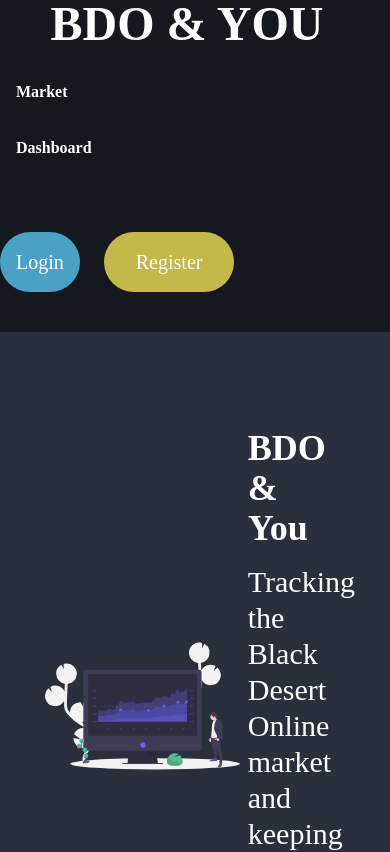
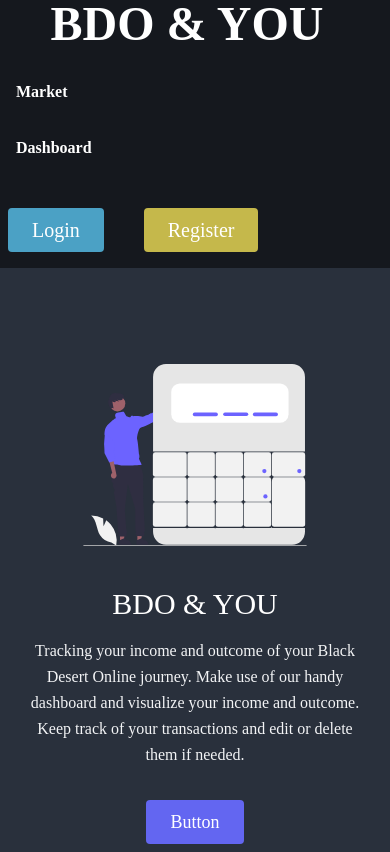
Before and after one commit to S3ntrail/bdo-wallet, a Next.js app: page / in a window 390 px wide. Shown: the top 852 px of the page. Built offline with nearby package versions, Linux system fonts and the light colour scheme; no server answers.

Commit message:
index front end
The hero page has been made more mobile user friendly.

Buttons have changed. Just for the sake of UI and UX

```diff
--- a/components/button/Login/login.js
+++ b/components/button/Login/login.js
@@ -1,16 +1,9 @@
-const SignInButton = props => {
+const SignInButton = (props) => {
+  return (
+    <div className="inline-flex transition ease-in-out duration-500 text-white bg-blue-350 border-0 py-2 px-6 focus:outline-none hover:bg-blue-500 rounded text-lg">
+      <h5 className="font-medium">{props.title}</h5>
+    </div>
+  );
+};
 
-  return(
-    <div className="
-      transition duration-500 bg-blue-350 p-4 pl-6 pr-6 cursor-pointer rounded-full
-      hover:bg-blue-500
-      md:p-4 pl-4 pr-4"
-    >
-
-      <h5 className="font-medium">{props.title}</h5>
-
-    </div>
-  )
-}
-
-export default SignInButton
+export default SignInButton;
--- a/components/button/Register/register.js
+++ b/components/button/Register/register.js
@@ -1,11 +1,7 @@
 const RegisterButton = props => {
 
   return(
-    <div className="
-      transition duration-500 bg-yellow-450 p-4 pl-8 pr-8 cursor-pointer rounded-full
-      hover:bg-yellow-600
-      md:p-4 pl-4 pr-4"
-    >
+    <div className="inline-flex transition ease-in-out duration-500 text-white bg-yellow-450 border-0 py-2 px-6 focus:outline-none hover:bg-yellow-600 rounded text-lg">
 
       <h5 className="font-medium">{props.title}</h5>
 
--- a/components/button/button.js
+++ b/components/button/button.js
@@ -1,7 +1,7 @@
 const Button = props => {
 
   return(
-    <div className="bg-indigo-400 cursor-pointer m-auto p-4 w-48 rounded-full">
+    <div className="inline-flex text-white bg-indigo-400 border-0 py-2 px-6 focus:outline-none hover:bg-indigo-500 rounded-full text-lg">
 
       <h4 className="font-medium">{props.title}</h4>
 
--- a/components/global/navbar/navbarstatus.js
+++ b/components/global/navbar/navbarstatus.js
@@ -17,7 +17,7 @@
 
   if (session) {
     return (
-      <div className="flex">
+      <div className="flex place-items-center">
         <div className="mr-8 border-b-2 border-white rounded">
           <ModalTransaction />
         </div>
@@ -65,7 +65,7 @@
   }
 
   return (
-    <div className="flex">
+    <div className="flex place-items-center">
       <div className="mr-6">
         <a onClick={() => signIn()} className="cursor-pointer m-2">
           <SignInButton title="Login" />
--- a/pages/index.js
+++ b/pages/index.js
@@ -1,8 +1,8 @@
 import HeadWebsite from "components/global/head";
 
-import Image from 'next/image'
+import Image from "next/image";
 
-import RegisterButton from 'components/button/Register/register'
+import RegisterButton from "components/button/Register/register";
 
 // export const getServerSideProps = async() => {
 
@@ -26,34 +26,42 @@
 export default function Home() {
   return (
     <>
-      <HeadWebsite />
+      <HeadWebsite
+        title="BDO & You"
+        description="Keeping track of your balance by using our unique dashboard and usability to the market place"
+      />
 
       <div className="flex flex-col items-center justify-center">
         <main className="flex flex-col justify-center w-full flex-1 text-center bg-gray-750">
-          <section>
-            <div className="h-screen flex gap-2 justify-center flex-wrap">
-              <div className="w-1/2 text-left relative md:hidden lg:block mb-24">
-                <Image src="/financial.svg" layout="fill" objectFit="fill" />
+          <section className="text-gray-200 bg-gray-750 h-screen">
+            <div className="container mx-auto flex px-5 py-24 md:flex-row flex-col items-center">
+              <div className="lg:max-w-lg lg:w-full md:w-1/2 w-5/6 md:mb-0 mb-10">
+                <Image
+                  src="/calculator.svg"
+                  layout="responsive"
+                  width={2400}
+                  height={1500}
+                />
               </div>
-
-              <div className="mt-24 w-1/4">
-                <h2 className="font-semibold text-left">BDO & You</h2>
-
-                <h3 className="mt-4 text-left">
-                  Tracking the Black Desert Online market and keeping track of
-                  your personal growth
-                </h3>
-
-                <div className="mt-6 w-2/4">
-                  <RegisterButton title="Start here" />
+              <div className="lg:flex-grow md:w-1/2 lg:pl-24 md:pl-16 flex flex-col md:items-start md:text-left items-center text-center">
+                <h1 className="sm:text-4xl text-3xl mb-4 text-white">
+                  BDO & YOU
+                </h1>
+                <p className="mb-8 leading-relaxed">
+                  Tracking your income and outcome of your Black Desert Online journey.
+                  {' '}
+                  Make use of our handy dashboard and visualize your income and outcome. Keep track of your transactions and edit or delete them if needed.
+                  {' '}
+                </p>
+                <div className="flex justify-center">
+                  <button className="inline-flex text-white bg-indigo-500 border-0 py-2 px-6 focus:outline-none hover:bg-indigo-600 rounded text-lg">
+                    Button
+                  </button>
                 </div>
               </div>
             </div>
           </section>
 
-          {/* <section className="h-screen flex">
-            <Cause />
-          </section>*/}
         </main>
       </div>
     </>
```
Also changed, not shown: public/calculator.svg (added), public/financial.svg (deleted).
